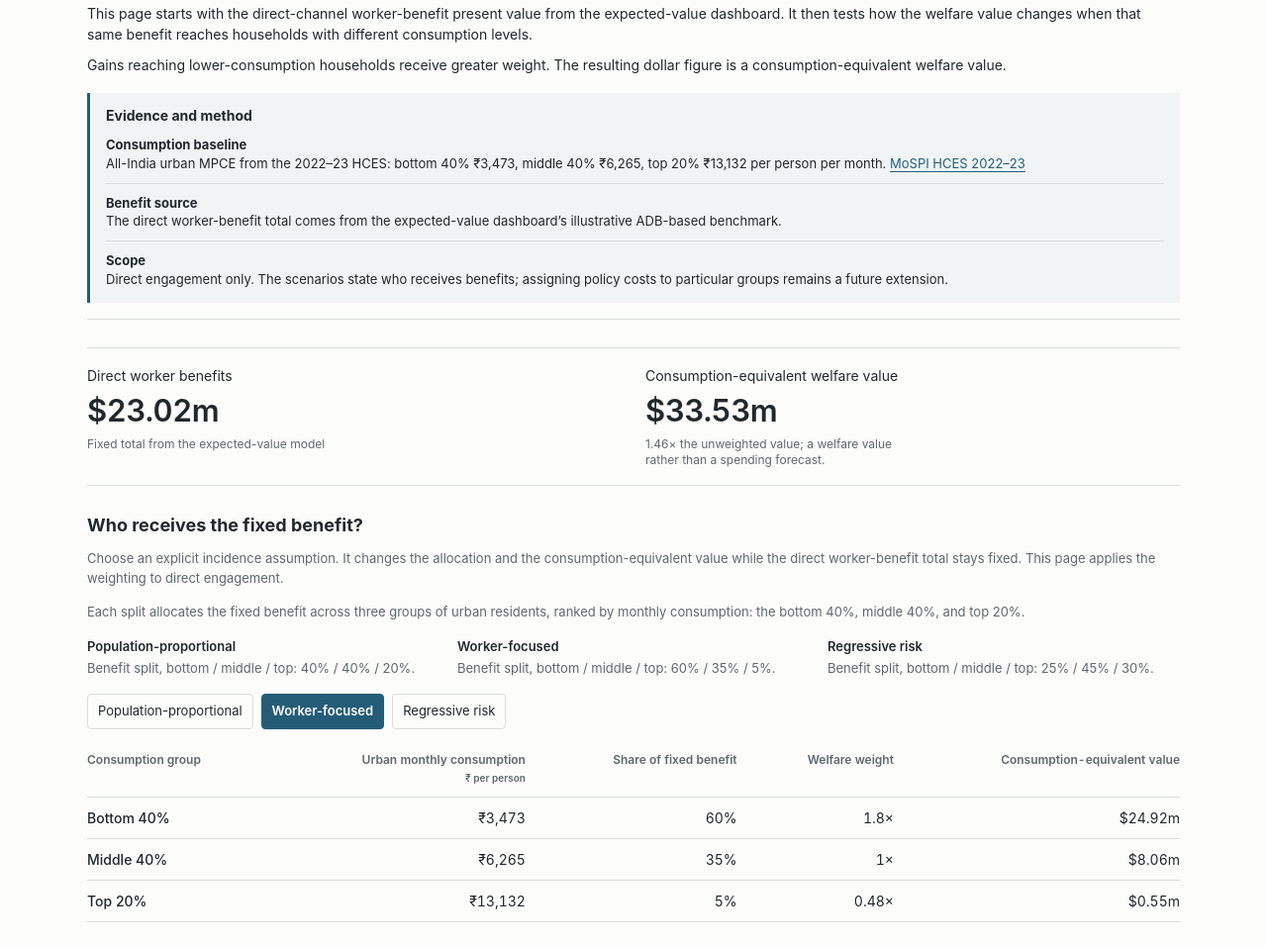
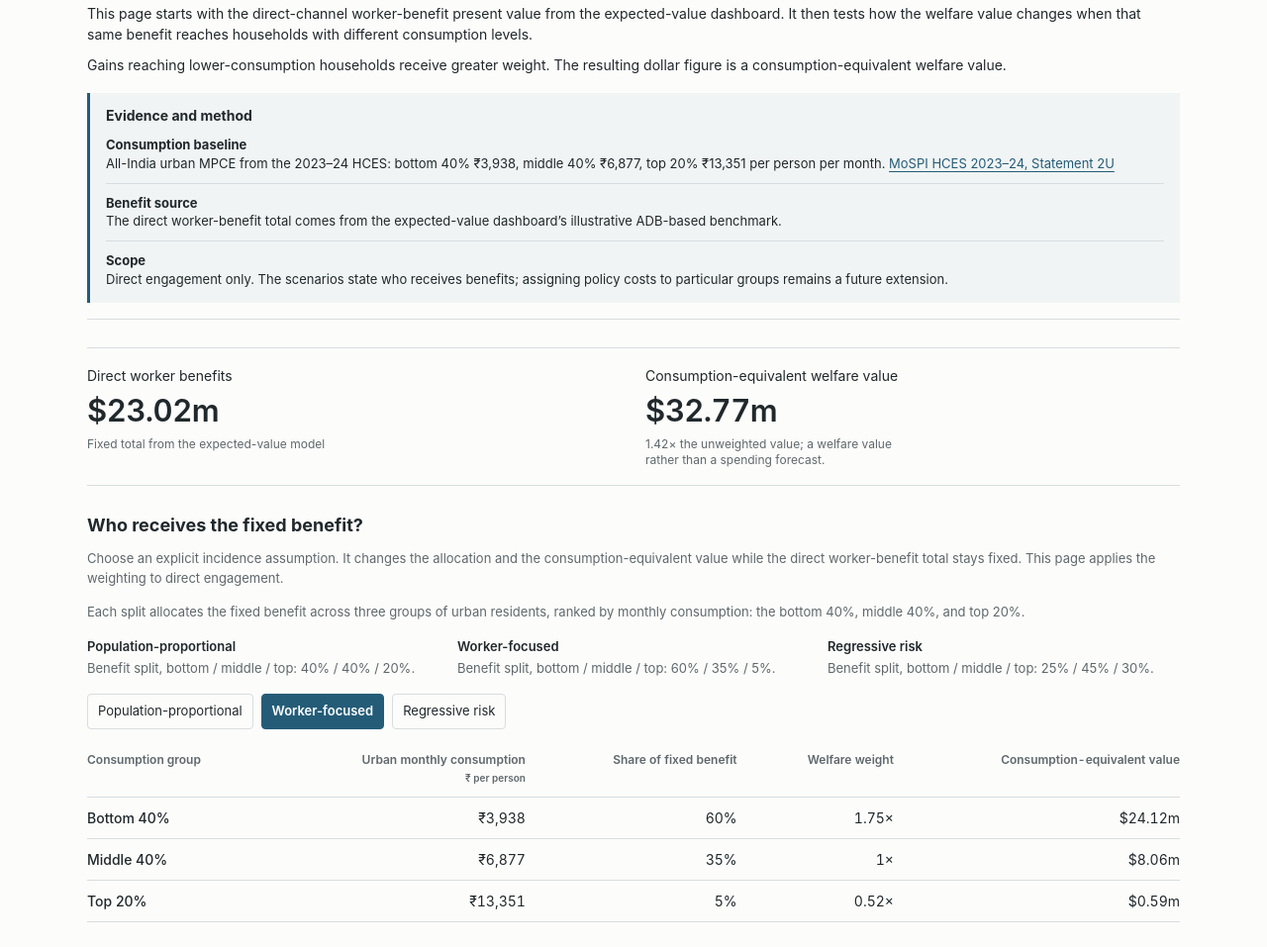
Before and after one commit to devdatalab/ugc-policy-atlas-ev, a website: page distributional.html in a window 1280 px wide. Shown: the part 191-1148 px from the top of the page at 99% size. Drawn offline with Linux system fonts and the light colour scheme.

Commit message:
Update distributional baseline to HCES 2023-24

```diff
--- a/distributional.html
+++ b/distributional.html
@@ -1,9 +1,9 @@
 <!doctype html>
-<html lang="en"><head><meta charset="utf-8"><meta name="viewport" content="width=device-width,initial-scale=1"><meta name="description" content="Explore the distributional value of the UGC Policy Atlas direct-engagement channel."><title>UGC Policy Atlas — distributional value</title><link rel="stylesheet" href="styles.css?v=39"></head><body><main>
+<html lang="en"><head><meta charset="utf-8"><meta name="viewport" content="width=device-width,initial-scale=1"><meta name="description" content="Explore the distributional value of the UGC Policy Atlas direct-engagement channel."><title>UGC Policy Atlas — distributional value</title><link rel="stylesheet" href="styles.css?v=40"></head><body><main>
 <header><div><h1>Distributional value</h1><p class="premise">Optional, illustrative weighting of direct-engagement worker benefits by household consumption level.</p></div><a href="index.html">Expected value model</a></header>
-<section class="distributional-intro"><div class="page-purpose"><h2>What this page does</h2><p>This page starts with the direct-channel worker-benefit present value from the expected-value dashboard. It then tests how the welfare value changes when that same benefit reaches households with different consumption levels.</p><p>Gains reaching lower-consumption households receive greater weight. The resulting dollar figure is a consumption-equivalent welfare value.</p></div><aside class="method-note"><h2>Evidence and method</h2><p><b>Consumption baseline</b><br>All-India urban MPCE from the 2022–23 HCES: bottom 40% ₹3,473, middle 40% ₹6,265, top 20% ₹13,132 per person per month. <a href="https://mospi.gov.in/sites/default/files/publication_reports/Factsheet_HCES_2022-23.pdf?download=1" target="_blank" rel="noreferrer">MoSPI HCES 2022–23</a></p><p><b>Benefit source</b><br>The direct worker-benefit total comes from the expected-value dashboard’s illustrative ADB-based benchmark.</p><p><b>Scope</b><br>Direct engagement only. The scenarios state who receives benefits; assigning policy costs to particular groups remains a future extension.</p></aside></section>
+<section class="distributional-intro"><div class="page-purpose"><h2>What this page does</h2><p>This page starts with the direct-channel worker-benefit present value from the expected-value dashboard. It then tests how the welfare value changes when that same benefit reaches households with different consumption levels.</p><p>Gains reaching lower-consumption households receive greater weight. The resulting dollar figure is a consumption-equivalent welfare value.</p></div><aside class="method-note"><h2>Evidence and method</h2><p><b>Consumption baseline</b><br>All-India urban MPCE from the 2023–24 HCES: bottom 40% ₹3,938, middle 40% ₹6,877, top 20% ₹13,351 per person per month. <a href="https://mospi.gov.in/sites/default/files/publication_reports/Final_Report_HCES_2023-24L.pdf" target="_blank" rel="noreferrer">MoSPI HCES 2023–24, Statement 2U</a></p><p><b>Benefit source</b><br>The direct worker-benefit total comes from the expected-value dashboard’s illustrative ADB-based benchmark.</p><p><b>Scope</b><br>Direct engagement only. The scenarios state who receives benefits; assigning policy costs to particular groups remains a future extension.</p></aside></section>
 <section class="results distributional-results" aria-live="polite"><div><span>Direct worker benefits</span><strong id="direct-benefit"></strong><small>Fixed total from the expected-value model</small></div><div><span>Consumption-equivalent welfare value</span><strong id="weighted-value"></strong><small id="weighted-multiple"></small></div></section>
 <section><h2>Who receives the fixed benefit?</h2><p class="note">Choose an explicit incidence assumption. It changes the allocation and the consumption-equivalent value while the direct worker-benefit total stays fixed. This page applies the weighting to direct engagement.</p><p class="note">Each split allocates the fixed benefit across three groups of urban residents, ranked by monthly consumption: the bottom 40%, middle 40%, and top 20%.</p><dl class="scenario-definitions"><div><dt>Population-proportional</dt><dd>Benefit split, bottom / middle / top: 40% / 40% / 20%.</dd></div><div><dt>Worker-focused</dt><dd>Benefit split, bottom / middle / top: 60% / 35% / 5%.</dd></div><div><dt>Regressive risk</dt><dd>Benefit split, bottom / middle / top: 25% / 45% / 30%.</dd></div></dl><div class="scenario-controls" role="group" aria-label="Benefit incidence scenario"><button data-scenario="neutral" type="button">Population-proportional</button><button data-scenario="worker" type="button">Worker-focused</button><button data-scenario="regressive" type="button">Regressive risk</button></div><div class="table-wrap"><table><thead><tr><th>Consumption group</th><th class="numeric">Urban monthly consumption<br><small>₹ per person</small></th><th class="numeric">Share of fixed benefit</th><th class="numeric">Welfare weight</th><th class="numeric">Consumption-equivalent value</th></tr></thead><tbody id="groups"></tbody></table></div></section>
 <section><h2>How much more value for lower-consumption gains?</h2><button id="use-dashboard" type="button">Use direct-channel value from expected-value model</button><div id="controls" class="control-grid"></div><p class="formula">Consumption-equivalent value = sum of each group’s benefit × its welfare weight.</p></section>
 <footer><a href="index.html">Back to expected value model</a>. Assumptions are saved locally in this browser.</footer>
-</main><script type="module" src="distributional.js?v=6"></script></body></html>
+</main><script type="module" src="distributional.js?v=7"></script></body></html>
--- a/distributional.js
+++ b/distributional.js
@@ -2,7 +2,7 @@ import {DEFAULTS,clone,evaluate} from './model.js?v=8';
 const $=s=>document.querySelector(s), n=(v,d=2)=>new Intl.NumberFormat('en-US',{maximumFractionDigits:d}).format(v), money=v=>(v<0?'−':'')+'$'+n(Math.abs(v)/1e6,2)+'m';
 const storageKey='ugc-atlas-distributional-v1';
 const groups=[
-  {name:'Bottom 40%',consumption:3473},{name:'Middle 40%',consumption:6265},{name:'Top 20%',consumption:13132}
+  {name:'Bottom 40%',consumption:3938},{name:'Middle 40%',consumption:6877},{name:'Top 20%',consumption:13351}
 ];
 const scenarios={neutral:{label:'Population-proportional',shares:[40,40,20]},worker:{label:'Worker-focused',shares:[60,35,5]},regressive:{label:'Regressive risk',shares:[25,45,30]}};
 let state={scenario:'worker',eta:1,benefitsM:null,policyCostsM:null};
@@ -15,7 +15,7 @@ const base=evaluate(dashboardState);
 if(!Number.isFinite(state.benefitsM))state.benefitsM=base.direct.gross/1e6;
 if(!Number.isFinite(state.policyCostsM))state.policyCostsM=base.direct.costs/1e6;
 function render(){
-  const scenario=scenarios[state.scenario], shares=scenario.shares, median=6265, benefit=state.benefitsM*1e6;
+  const scenario=scenarios[state.scenario], shares=scenario.shares, median=6877, benefit=state.benefitsM*1e6;
   const weights=groups.map(g=>(median/g.consumption)**state.eta);
   const values=groups.map((g,i)=>benefit*shares[i]/100*weights[i]);
   const weighted=values.reduce((a,b)=>a+b,0);
```
